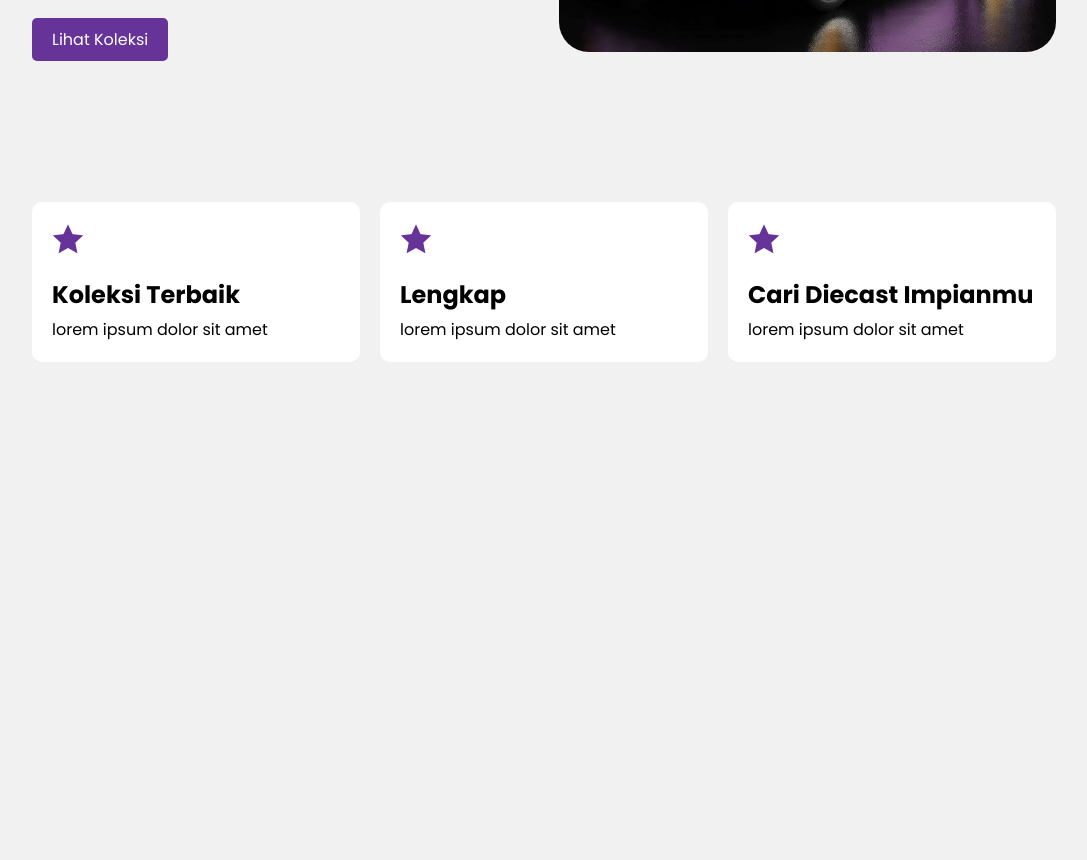
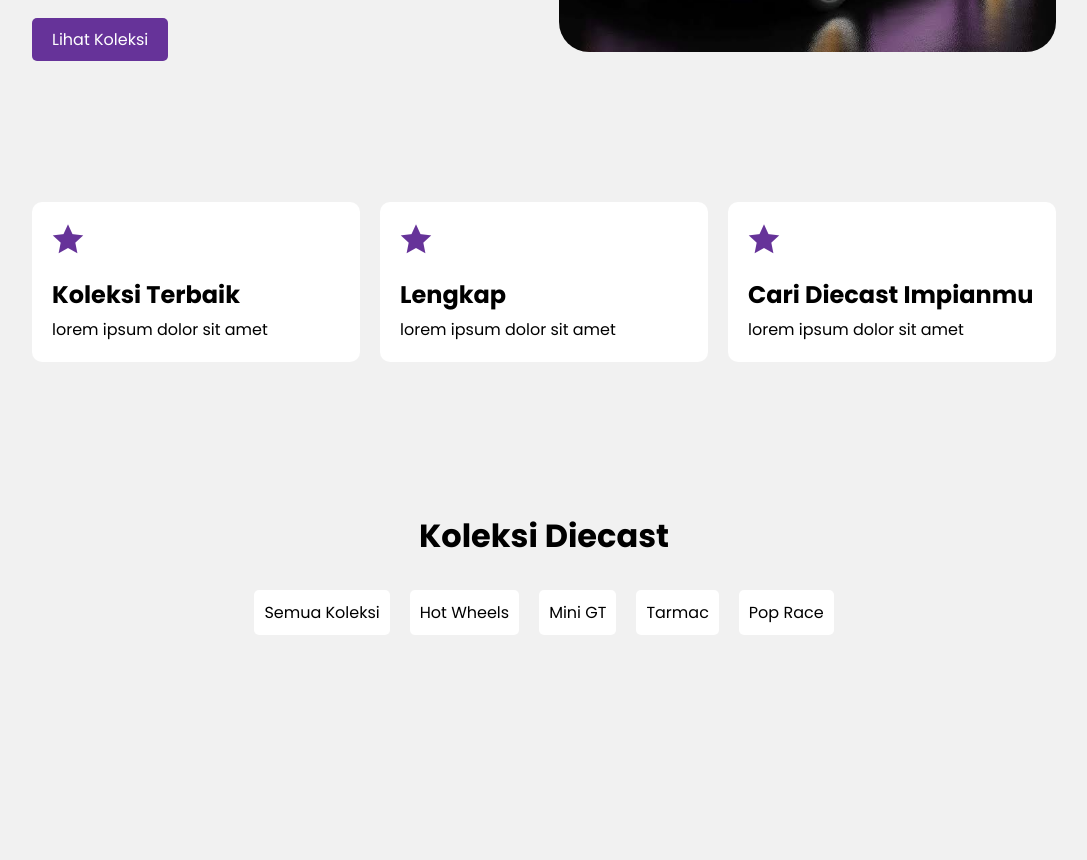
Before and after one commit to naufaladinata/DieCarz, a plain HTML site: page index.html in a window 1280 px wide. Shown: the part 387-1247 px from the top of the page, without its empty margins (96-1183 px from the left). Before the commit the page ends 899 px from the top, so only its background shows below. Drawn offline with nearby package versions, Linux system fonts and the light colour scheme.

Commit message:
Update Fitur

```diff
--- a/dist/css/style.css
+++ b/dist/css/style.css
@@ -183,3 +183,33 @@ body{
     }
 
 }
+
+.koleksi{
+    padding-bottom: 150px;
+}
+
+.koleksi-box h1{
+    text-align: center;
+    margin-bottom: 30px;
+}
+
+.koleksi-box ul{
+    display: flex;
+    flex-wrap: wrap;
+    justify-content: center;
+    gap: 20px;
+    margin-bottom: 50px;
+}
+
+.koleksi-box ul li{
+    list-style-type: none;
+    padding: 10px ;
+    border-radius: 5px;
+    background-color: white;
+    cursor: pointer;
+}
+
+.kolesi-box ul li.active{
+    background-color: rebeccapurple;
+    color: white;
+}
--- a/index.html
+++ b/index.html
@@ -35,7 +35,7 @@ href="https://cdn.jsdelivr.net/npm/remixicon@4.9.0/fonts/remixicon.css"
                     <li><a href="#">Beranda</a></li>
                     <li><a href="#">Layanan</a></li>
                     <li><a href="#">Koleksi</a></li>
-                    <li><a href="#">Kontak</a></li>
+                    <li><a href="#">Tentang</a></li>
                 </ul>
 
                 <i class="ri-menu-3-line ri-2x"></i>
@@ -99,6 +99,26 @@ href="https://cdn.jsdelivr.net/npm/remixicon@4.9.0/fonts/remixicon.css"
             </div>
         </div>
 
+        <!-- Koleksi -->
+         <div class="koleksi">
+            <div class="container">
+                <div class="koleksi-box">
+                    <div class="box">
+                     <h1>Koleksi Diecast</h1>
+                     <ul>
+                        <li>Semua Koleksi</li>
+                        <li>Hot Wheels</li>
+                        <li>Mini GT</li>
+                        <li>Tarmac</li>
+                        <li>Pop Race</li>
+                     </ul>
+
+                     <div class="koleksi-list">
+                        <img src=""
+                     </div>
+                    </div>
+                </div>
+            </div>
 
 
 
```
Also changed, not shown: assets/Images/HW-F1 18.jpg (added), assets/Images/HW-S2000 pink.jpg (added), assets/Images/MiniGT-Defender.png (added), assets/Images/Tarmac-S15.jpg (added), 4 other files.
